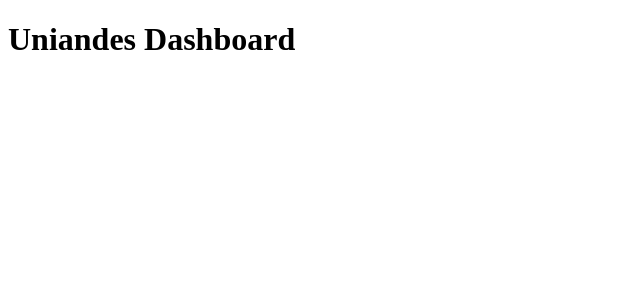
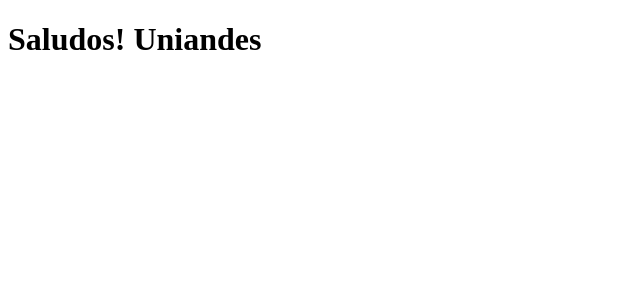
Before and after one commit to luciano-repetti/create-cv-uniandes, a React (Create React App) app: page / in a window 1280 px wide. Shown: the top 300 px of the page, without its empty margins (0-640 px from the left). Built offline with nearby package versions, Linux system fonts and the light colour scheme.

Commit message:
redux base

```diff
--- a/package.json
+++ b/package.json
@@ -3,12 +3,16 @@
   "version": "0.1.0",
   "private": true,
   "dependencies": {
+    "@reduxjs/toolkit": "^1.9.3",
     "@testing-library/jest-dom": "^5.16.5",
     "@testing-library/react": "^13.4.0",
     "@testing-library/user-event": "^13.5.0",
     "react": "^18.2.0",
     "react-dom": "^18.2.0",
+    "react-redux": "^8.0.5",
+    "react-router-dom": "^6.9.0",
     "react-scripts": "5.0.1",
+    "redux": "^4.2.1",
     "web-vitals": "^2.1.4"
   },
   "scripts": {
--- a/public/index.html
+++ b/public/index.html
@@ -24,7 +24,7 @@
       work correctly both with client-side routing and a non-root public URL.
       Learn how to configure a non-root public URL by running `npm run build`.
     -->
-    <title>React App</title>
+    <title>Uniandes</title>
   </head>
   <body>
     <noscript>You need to enable JavaScript to run this app.</noscript>
--- a/src/App.js
+++ b/src/App.js
@@ -1,7 +1,12 @@
 import React from "react";
+import { Route, Routes } from "react-router-dom";
+import Home from "./pages/Home.jsx"
 
 export default function App() {
   return (
-    <h1>Uniandes Dashboard</h1>
+    <Routes>
+      <Route path="/" element={<Home />} />
+      <Route path="*" />
+    </Routes>
   );
 }
--- /dev/null
+++ b/src/components/Saludo.jsx
@@ -0,0 +1,8 @@
+import React from "react";
+
+export default function Saludo(){
+
+    return(
+        <h1>Saludos! Uniandes</h1>
+    )
+}
--- a/src/index.js
+++ b/src/index.js
@@ -1,10 +1,20 @@
-import React from 'react';
-import ReactDOM from 'react-dom/client';
-import App from './App';
+import React from "react";
+import ReactDOM from "react-dom/client";
+import App from "./App";
+import { BrowserRouter } from "react-router-dom";
+import { Provider } from "react-redux";
+import { configureStore as createStore } from '@reduxjs/toolkit'
+import mainReducer from './redux/reducers/rootReducer'
 
-const root = ReactDOM.createRoot(document.getElementById('root'));
+const reduxStore = createStore( { reducer: mainReducer })
+
+const root = ReactDOM.createRoot(document.getElementById("root"));
 root.render(
   <React.StrictMode>
-    <App />
+    <Provider store={reduxStore}>
+      <BrowserRouter>
+        <App />
+      </BrowserRouter>
+    </Provider>
   </React.StrictMode>
 );
--- /dev/null
+++ b/src/pages/Home.jsx
@@ -0,0 +1,9 @@
+import React from "react";
+import Saludo from "../components/Saludo";
+
+export default function Home(){
+
+    return(
+        <Saludo></Saludo>
+    )
+}
--- /dev/null
+++ b/src/redux/actions/userActions.js
@@ -0,0 +1 @@
+//aca en 'userActions.js' estaran las acciones de los usuarios
--- /dev/null
+++ b/src/redux/reducers/rootReducer.js
@@ -0,0 +1,8 @@
+//aca en 'rootReducer.js' voy a combinar todos mis reducers
+import { combineReducers } from "redux";
+
+const rootReducer = combineReducers({
+
+});
+
+export default rootReducer;
```
Also changed, not shown: 1 other file (tests, documents, lock files or other folders).
